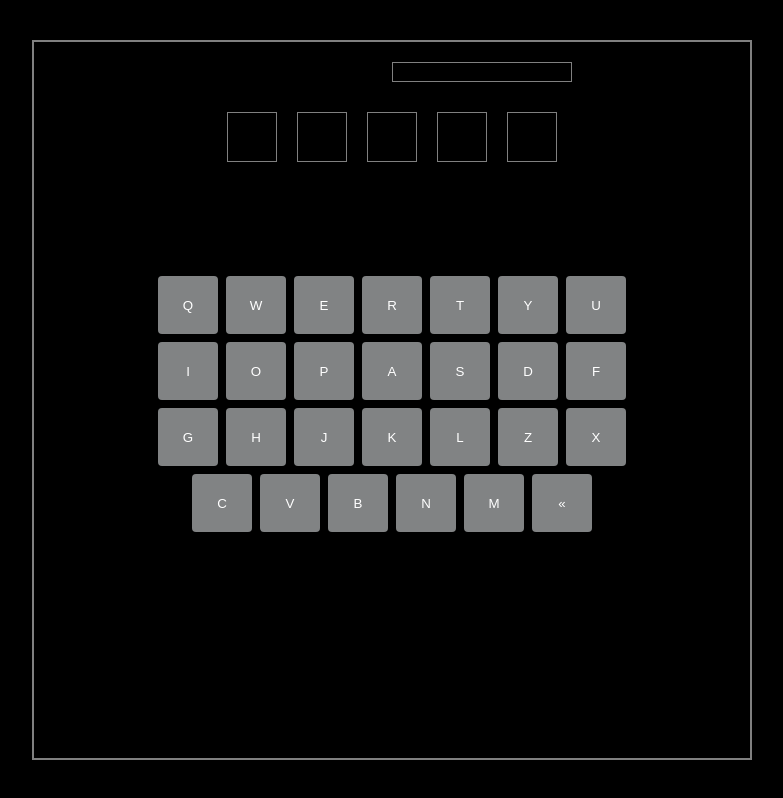
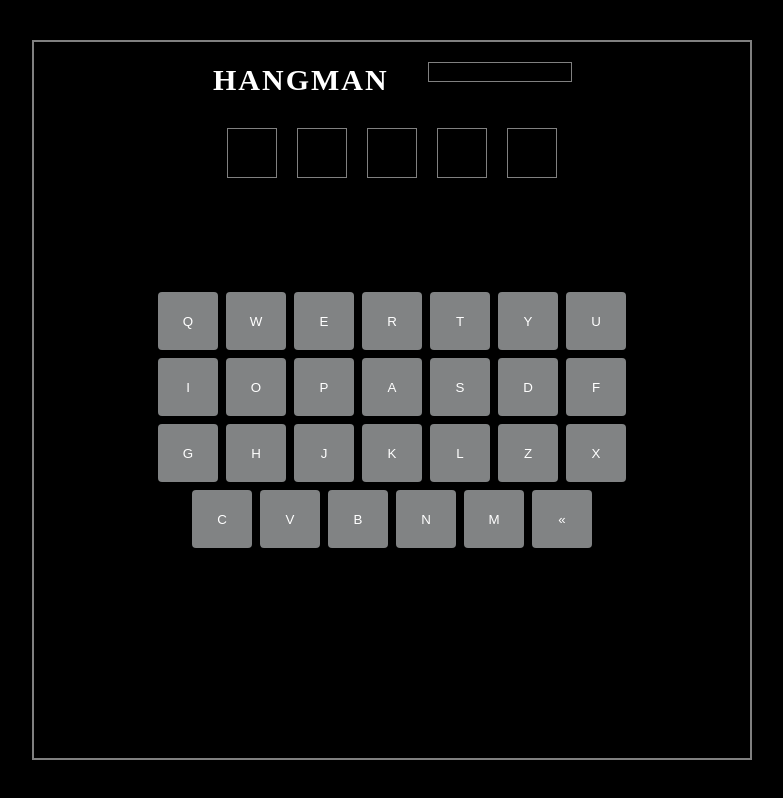
Before and after one commit to RumonHasan/vanilla-hangman-animated, a plain HTML site: page index.html in a window 1280 px wide. Both pictures are taken after a click on the button "Game Start". Shown: the whole page, without its empty margins (248-1031 px from the left). Drawn offline with Linux system fonts and the light colour scheme.

Commit message:
life-title

```diff
--- a/game.js
+++ b/game.js
@@ -5,6 +5,7 @@ const startButton = document.querySelector('[data-start]');
 const loaderElement = document.querySelector('[data-load]');
 const loader = document.querySelector('[data-loading]');
 const wrongContainerElement = document.querySelector('[data-wrongContainer]');
+const titleElement = document.querySelector('[data-title]');
 
 // word list
 const wordList = [
@@ -97,12 +98,13 @@ let checkGameOver = false;
 let correctLetters = [];
 let wrongLetters = [];
 let lifeTitle = ['H', 'A', 'N', 'G', 'M', 'A', 'N'];
+let currentLifeTile = lifeTitle.length - 1;
 
 // random word generator
 const generateRandomWordIndex = ()=>{
     return Math.floor(Math.random() * wordList.length);
 };
-let randomWord = wordList[generateRandomWordIndex()];
+let randomWord = wordList[generateRandomWordIndex()].toUpperCase();
 
 // keyboard construction
 const keyboardDisplay = ()=>{
@@ -117,6 +119,7 @@ const keyboardDisplay = ()=>{
 // primary event listener
 startButton.addEventListener('click', gameStart, {once:true});
 
+// main function to start the initial game setup
 function gameStart(){
     handleWordSetup();
     keyboardDisplay();
@@ -124,7 +127,15 @@ function gameStart(){
 }
 
 const showTitle = ()=>{
-
+    lifeTitle.forEach((titleLetter, index)=>{
+        setTimeout(()=>{
+            const titleLetterElement = document.createElement('div');
+            titleLetterElement.textContent = titleLetter;
+            titleLetterElement.classList.add('title-letter');
+            titleLetterElement.setAttribute('id', 'title-'+index);
+            titleElement.append(titleLetterElement);
+        }, 200 * index);
+    })
 }
 
 // generate word tiles
@@ -156,11 +167,25 @@ const displayWrongLetters = ()=>{
     })
 };
 
+const removeLifeLetter = ()=>{
+    if(currentLifeTile === 0){
+        checkGameOver = true;
+        showMessage('Game over!');
+        return;
+    }
+    if(currentLifeTile > -1){
+        const titleNode = document.getElementById('title-' + currentLifeTile);
+        titleNode.textContent = '';
+        currentLifeTile--;
+    }
+}
+
 // handling letter keys
 const handleKeyClicks = (letter)=>{
     checkLetter(letter);
 }
 
+// main function to check whether letter is wrong or right
 const checkLetter = (letter)=>{ // adds it independently to the dom;
   if(randomWord.includes(letter)){
     if(!correctLetters.includes(letter)){
@@ -178,6 +203,7 @@ const checkLetter = (letter)=>{ // adds it independently to the dom;
           showMessage('You loose one life');
           console.log(wrongLetters);
           displayWrongLetters();
+          removeLifeLetter();
       }else{
           showMessage('Wrong Letter is already present');
       }
--- a/index.html
+++ b/index.html
@@ -12,9 +12,8 @@
 
     <body>
         <div class="game-container" data-game>
-
             <div class="title-container" data-titleContainer>
-                <h1 class="title" data-title></h1>
+                <div class="title" data-title></div>
                 <button class="start-btn" data-start>Game Start</button>
                 <div class="loader-container hide" data-load>
                     <div class="loader-bar" data-loading></div>
--- a/style.css
+++ b/style.css
@@ -64,6 +64,13 @@ body {
 
 .title {
   color: white;
+  display: flex;
+}
+
+.title-letter {
+  font-size: 30px;
+  margin: 1px;
+  font-weight: bold;
 }
 
 .title-container {
```
